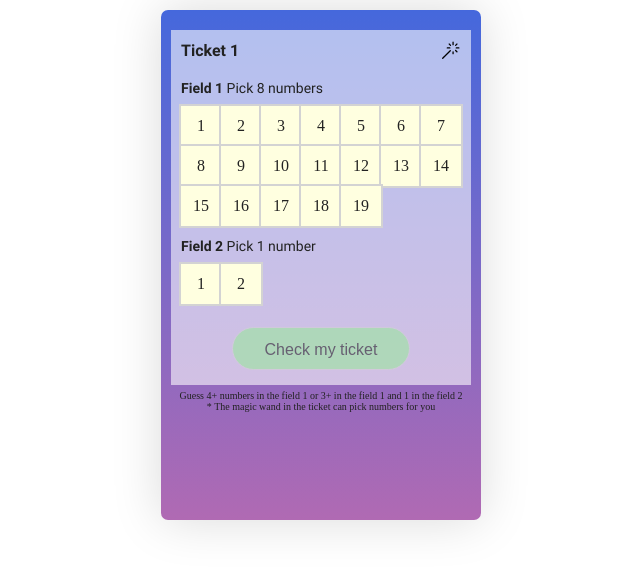
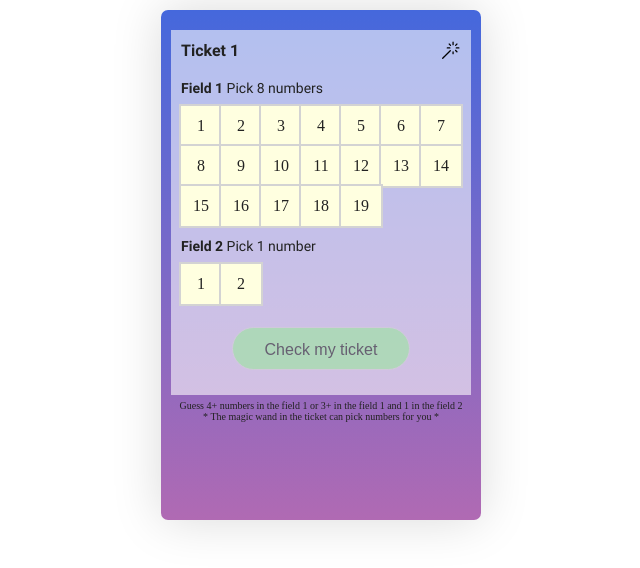
Before and after one commit to Agafocean/lottery, a React (Vite) app: page / in a window 1280 px wide. Shown: the top 568 px of the page, without its empty margins (319-959 px from the left). Built offline with nearby package versions, Linux system fonts and the light colour scheme.

Commit message:
lottery 2.3

```diff
--- a/src/App.css
+++ b/src/App.css
@@ -44,7 +44,7 @@ body {
   display: block;
   background-color: #FFFFFF95;
   width: 280px;
-  height: 335px;
+  height: 345px;
   margin: 0 auto;
   padding: 10px;
 }
@@ -120,8 +120,7 @@ body {
 
 .win {
   text-align: center;
-/*  padding: 5px;
-  padding-bottom: 10px;*/
+  padding: 5px;
   color: white;
 }
 
--- a/src/Lottery.tsx
+++ b/src/Lottery.tsx
@@ -150,7 +150,7 @@ function Lottery({ ticketN, setTicketN, winsN, setWinsN }: Param) {
 
             <div className="rules">
                     <p>Guess 4+ numbers in the field 1 or 3+ in the field 1 and 1 in the field 2</p>
-                    <p>* The magic wand in the ticket can pick numbers for you</p>
+                    <p>* The magic wand in the ticket can pick numbers for you *</p>
                 </div>
 
             {textResult && <div className="win">
```
